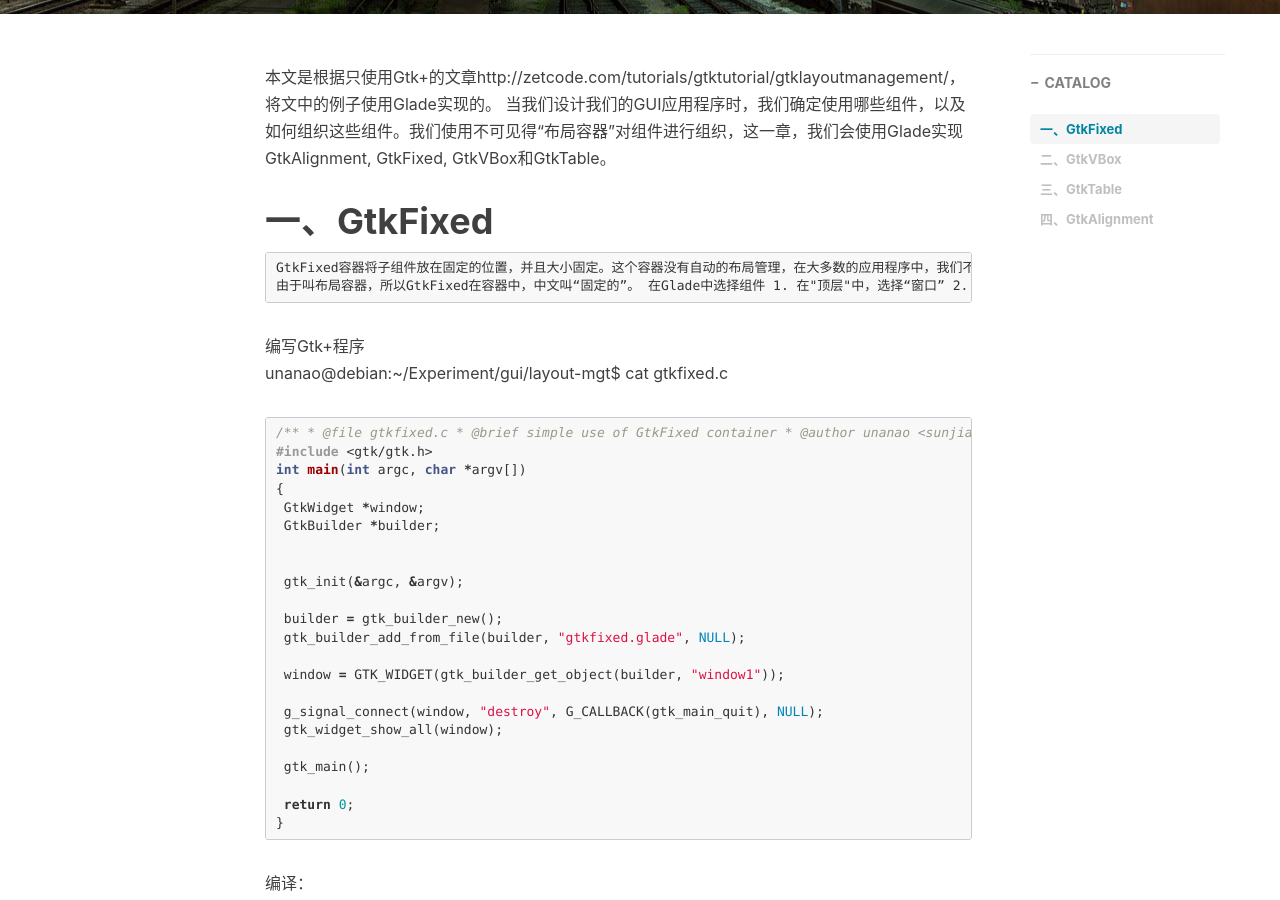
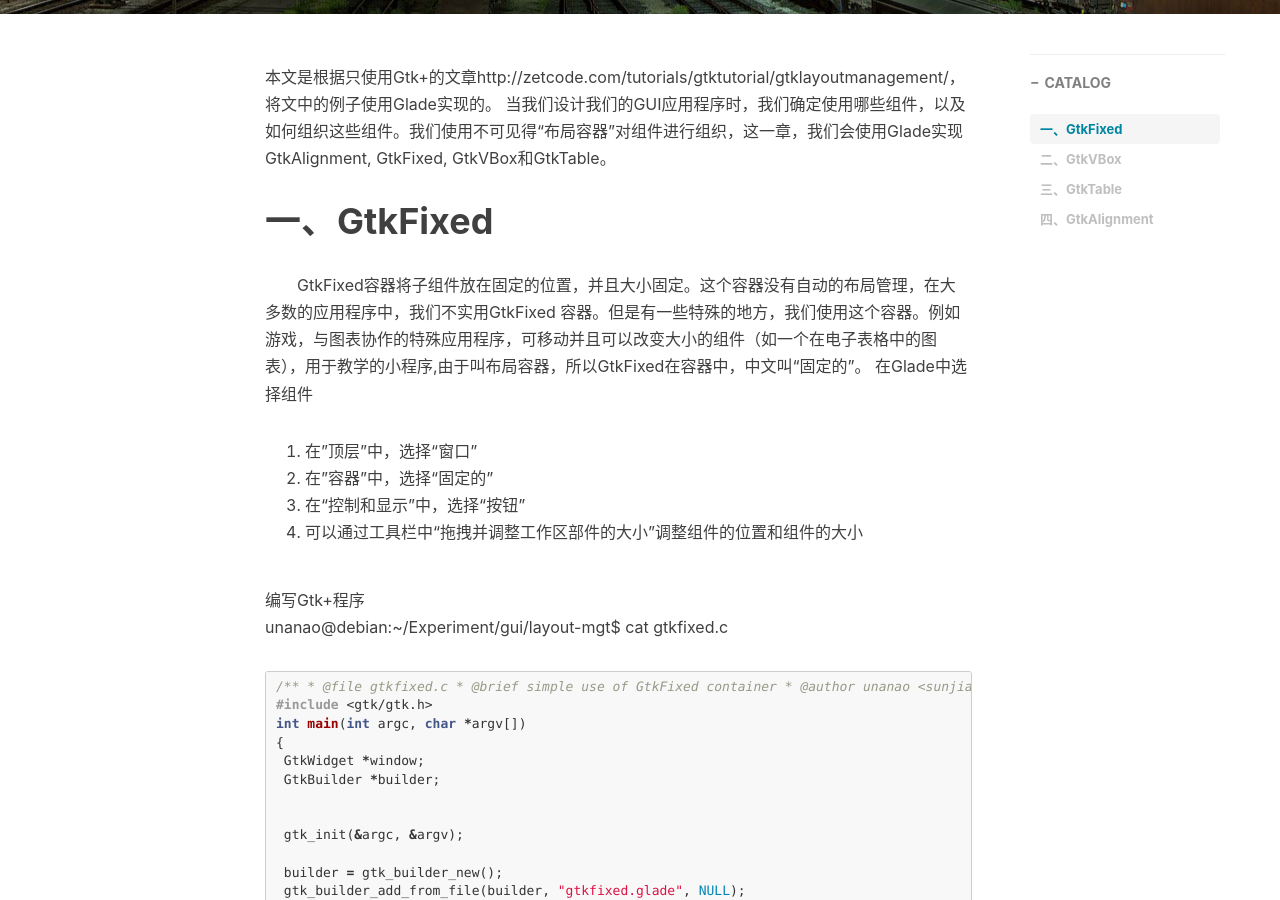
Before and after one commit to xuyumeng/xuyumeng.github.io, a Jekyll site: the page built from _posts/2011-03-16-gtk4.md, in a window 1280 px wide and 900 px high, scrolled down 509 px. Built offline with Jekyll 4.4.1, drawn with Linux system fonts in a browser that asks for light colours; nearby versions of some CDN libraries; comment, search, counter and statistics services are not loaded.

Commit message:
format adjust

````diff
--- a/_posts/2011-03-16-gtk4.md
+++ b/_posts/2011-03-16-gtk4.md
@@ -18,8 +18,7 @@ tags:
     当我们设计我们的GUI应用程序时，我们确定使用哪些组件，以及如何组织这些组件。我们使用不可见得“布局容器”对组件进行组织，这一章，我们会使用Glade实现GtkAlignment, GtkFixed, GtkVBox和GtkTable。
 
 # 一、GtkFixed
-    GtkFixed容器将子组件放在固定的位置，并且大小固定。这个容器没有自动的布局管理，在大多数的应用程序中，我们不实用GtkFixed 容器。但是有一些特殊的地方，我们使用这个容器。例如游戏，与图表协作的特殊应用程序，可移动并且可以改变大小的组件（如一个在电子表格中的图表），用于教学的小程序。
-    由于叫布局容器，所以GtkFixed在容器中，中文叫“固定的”。
+　　GtkFixed容器将子组件放在固定的位置，并且大小固定。这个容器没有自动的布局管理，在大多数的应用程序中，我们不实用GtkFixed 容器。但是有一些特殊的地方，我们使用这个容器。例如游戏，与图表协作的特殊应用程序，可移动并且可以改变大小的组件（如一个在电子表格中的图表），用于教学的小程序,由于叫布局容器，所以GtkFixed在容器中，中文叫“固定的”。
 在Glade中选择组件
 1. 在"顶层"中，选择“窗口”
 2. 在"容器"中，选择“固定的”
@@ -28,6 +27,7 @@ tags:
 
 编写Gtk+程序
 unanao@debian:~/Experiment/gui/layout-mgt$ cat gtkfixed.c
+
 ```c
 /**
  * @file gtkfixed.c
@@ -60,10 +60,12 @@ int main(int argc, char *argv[])
 }
 ```
 编译：
+
 ```
 gcc -o gtkfixed gtkfixed.c -Wall `pkg-config --cflags --libs gtk+-2.0`
 ```
 执行:
+
 ```
 ./gtkfixed
 ```
@@ -78,6 +80,7 @@ GtkVBox是一个盒子容器，可以将1个组件放到其中的1行里面（1
 3. 向每一个长方条的框中添加按钮，别且修改，按钮的属性
 
 编写gtk+程序：
+
 ```c
 /**
  * @file gtkvbox.c
@@ -110,10 +113,12 @@ int main(int argc, char *argv[])
 }
 ```
 编译：
+
 ```
 gcc -o gtkvbox gtkvbox.c -Wall `pkg-config --cflags --libs gtk+-2.0`
 ```
 执行：
+
 ```
 ./gtkvbox
 ```
@@ -129,6 +134,7 @@ GtkTable的是用方法与GtkVBox的方法基本一样，只是一些表各种
 
 编写GTK+程序：
 unanao@debian:~/Experiment/gui/layout-mgt$ cat gtktable.c
+
 ```c
 /**
  * @file gtktale.c
@@ -160,6 +166,7 @@ int main(int argc, char *argv[])
     return 0;
 }
 ```
+
 执行结果：
 ![gtk fixed](/img/post/gtk/4-3-table.png)
 
@@ -182,6 +189,7 @@ int main(int argc, char *argv[])
 6. 向“水平框”中添加两个按钮－－标签为ok 和 close
 
 Gtk+程序：
+
 ```c
 /**
  * @file gtkalignment.c
@@ -213,5 +221,6 @@ int main(int argc, char *argv[])
     return 0;
 }
 ```
+
 执行结果：
 ![gtk fixed](/img/post/gtk/4-6-horizon-button.png)
````
